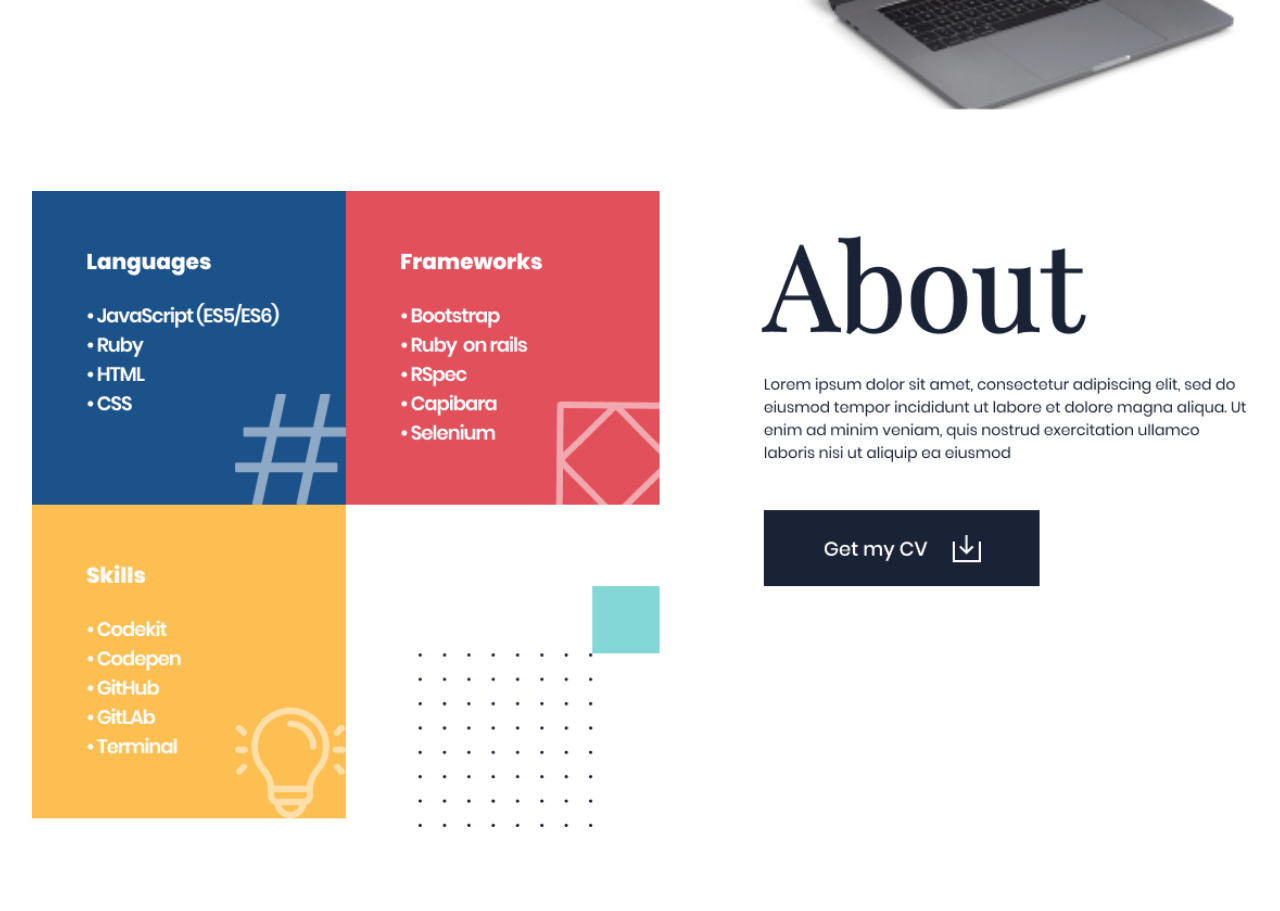
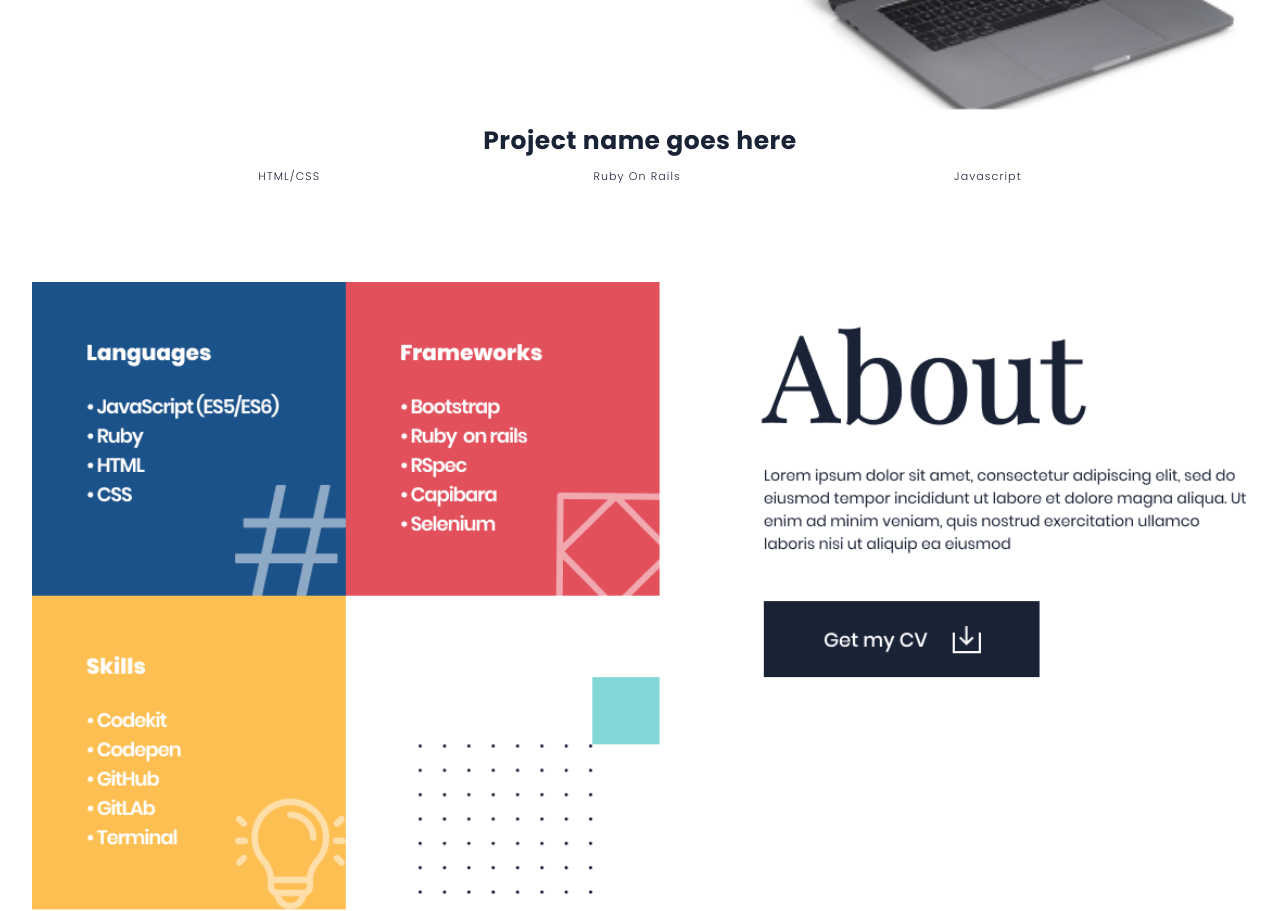
Before and after one commit to fickryiman/fickryiman.github.io, a website: page index.html in a window 1280 px wide. Shown: the part 2840-3751 px from the top of the page. Drawn offline with nearby package versions, Linux system fonts and the light colour scheme.

Commit message:
add modal design

```diff
--- a/index.html
+++ b/index.html
@@ -172,7 +172,16 @@
   </section>
 
   <!-- details project popup window start here  -->
-
+  <section class="modal">
+    <div class="modal-project-info">
+      <h3 class="modal-project-name">Project name goes here</h3>
+      <ul class="modal-stack-list">
+        <li class="modal-stack">HTML/CSS</li>
+        <li class="modal-stack">Ruby On Rails</li>
+        <li class="modal-stack">Javascript</li>
+      </ul>
+    </div>
+  </section>
 
   <!-- about starting here -->
   <div class="all-about-img">
--- a/styles/mobile-version.css
+++ b/styles/mobile-version.css
@@ -505,6 +505,49 @@ span {
   padding-left: 25px;
 }
 
+/* modal project details */
+.modal-project-name {
+  font-weight: 700;
+  font-size: 25px;
+  line-height: 80%;
+  letter-spacing: 0.02em;
+  color: #1a2236;
+  margin-top: 20px;
+  margin-bottom: 0;
+  text-align: center;
+}
+
+.modal-stack-list {
+  display: flex;
+  flex-direction: row;
+  width: auto;
+  font-style: normal;
+  font-weight: 300;
+  font-size: 11px;
+  line-height: 80%;
+  color: #1a2236;
+  justify-content: space-evenly;
+  list-style: none;
+  padding-inline-start: 0;
+}
+
+.modal-stack {
+  background: #fff;
+  padding: 10px 15px 10px 15px;
+  letter-spacing: 0.1em;
+  width: fit-content;
+}
+
+.modal-stack:hover {
+  background: #1a2236;
+  padding: 10px 15px 10px 15px;
+  letter-spacing: 0.1em;
+  color: #fff;
+  border: 1px solid #fff;
+  font-weight: 500;
+}
+
+/* about css start here */
 .about-images-desktop {
   display: none;
 }
```
